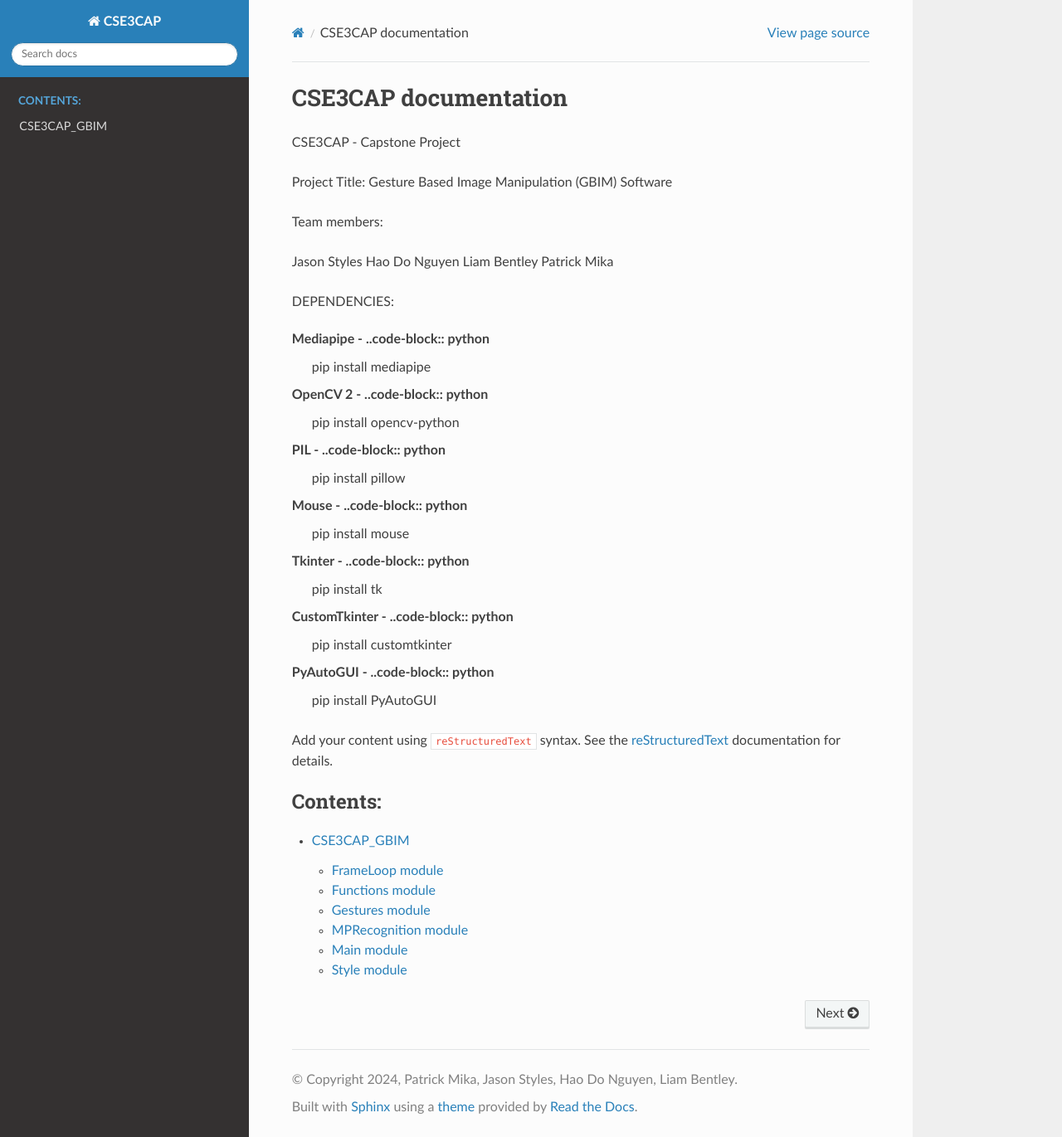
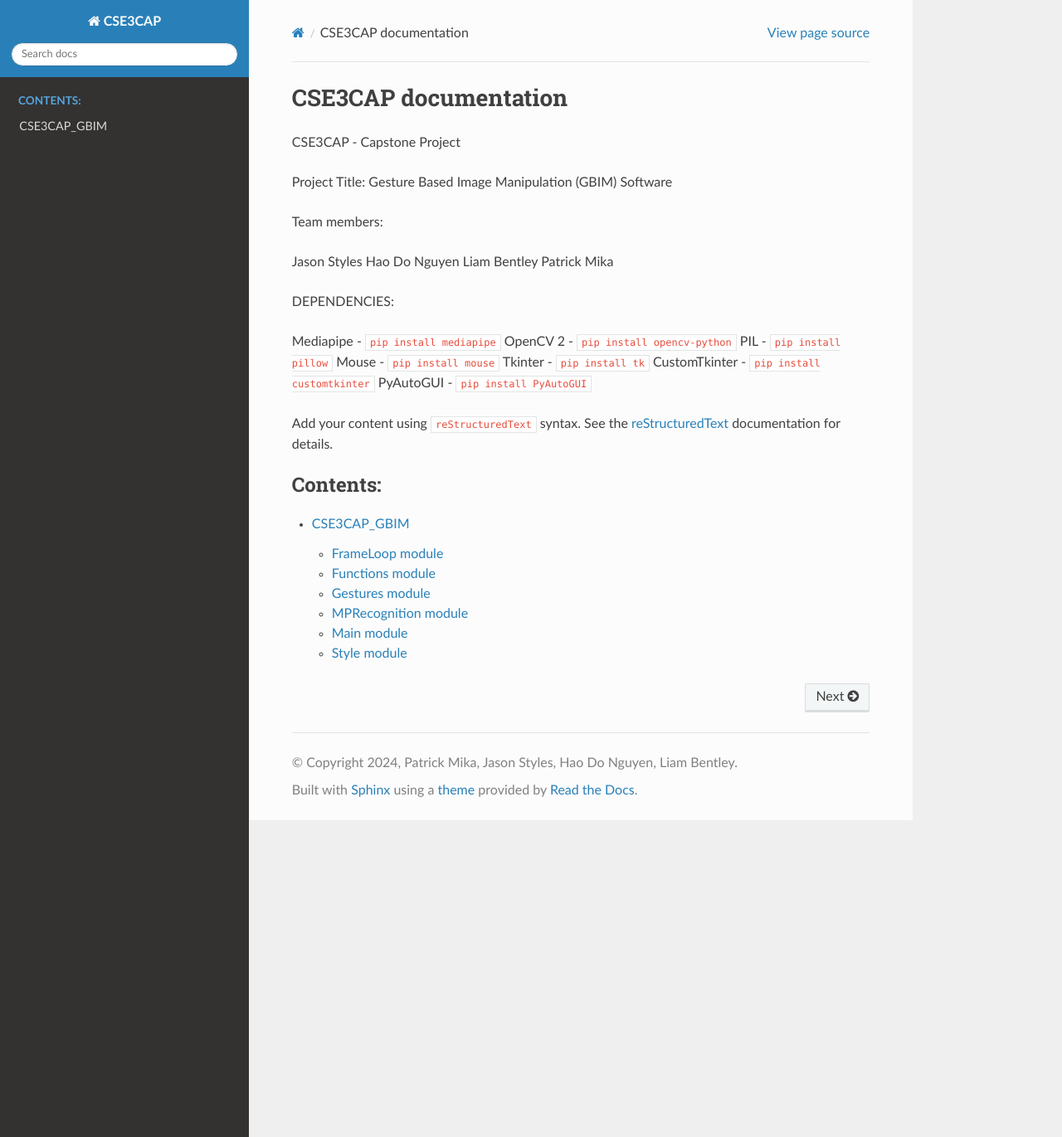
Before and after one commit to jasonjason5/CSE3CAP_GBIM, a Sphinx documentation site: the page built from Docs/source/index.rst, in a window 1280 px wide and 1371 px high. Shown: the whole window at 83% size. Built offline with Sphinx 7.4.7 and the Read the Docs theme 3.1.0, drawn with Linux system fonts in a browser that asks for light colours.

Commit message:
modified:   Docs/source/index.rst

```diff
--- a/Docs/source/index.rst
+++ b/Docs/source/index.rst
@@ -16,26 +16,13 @@ Jason Styles Hao Do Nguyen Liam Bentley Patrick Mika
 
 DEPENDENCIES:
 
-Mediapipe - ..code-block:: python
-   pip install mediapipe
-
-OpenCV 2 - ..code-block:: python
-   pip install opencv-python
-
-PIL - ..code-block:: python
-   pip install pillow
-
-Mouse - ..code-block:: python
-   pip install mouse
-
-Tkinter - ..code-block:: python
-   pip install tk
-
-CustomTkinter - ..code-block:: python
-   pip install customtkinter
-
-PyAutoGUI - ..code-block:: python
-   pip install PyAutoGUI
+Mediapipe - ``pip install mediapipe``
+OpenCV 2 - ``pip install opencv-python``
+PIL - ``pip install pillow``
+Mouse - ``pip install mouse``
+Tkinter - ``pip install tk``
+CustomTkinter - ``pip install customtkinter``
+PyAutoGUI - ``pip install PyAutoGUI``
 
 Add your content using ``reStructuredText`` syntax. See the
 `reStructuredText <https://www.sphinx-doc.org/en/master/usage/restructuredtext/index.html>`_
```
